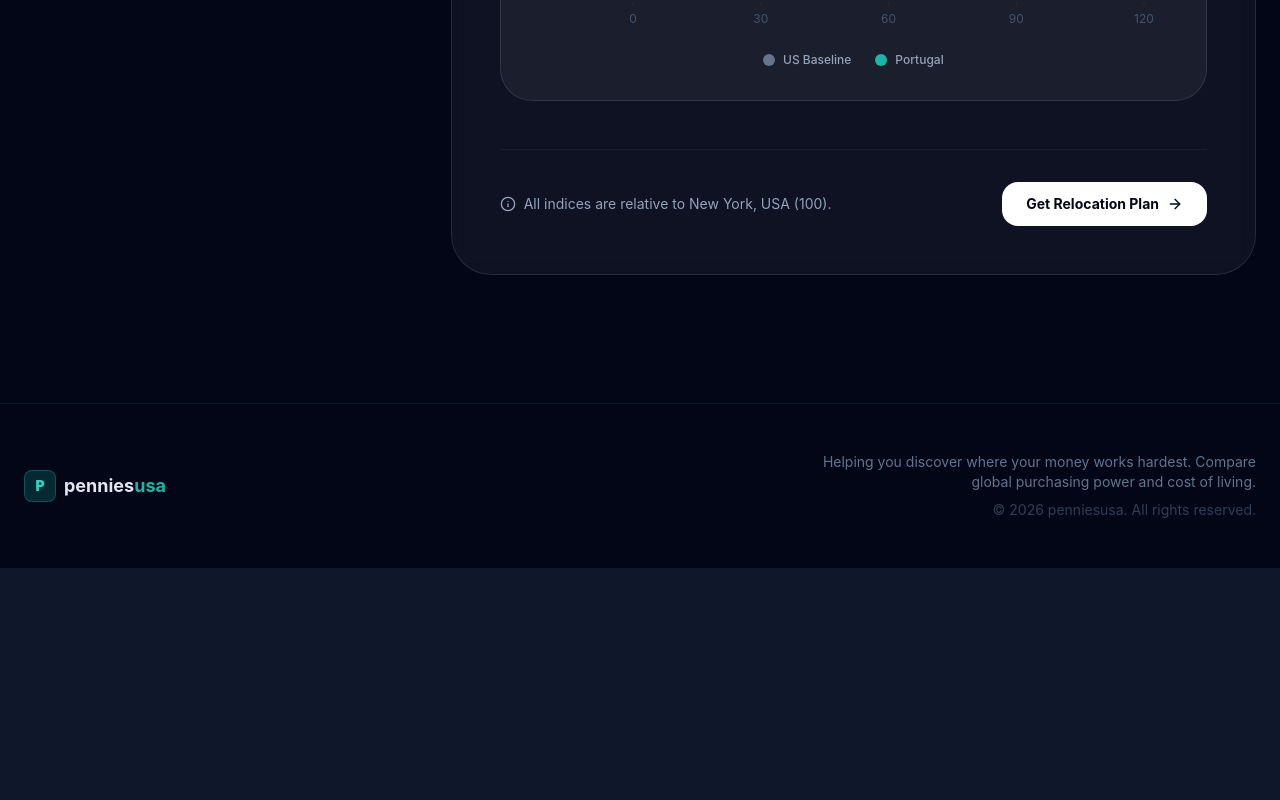
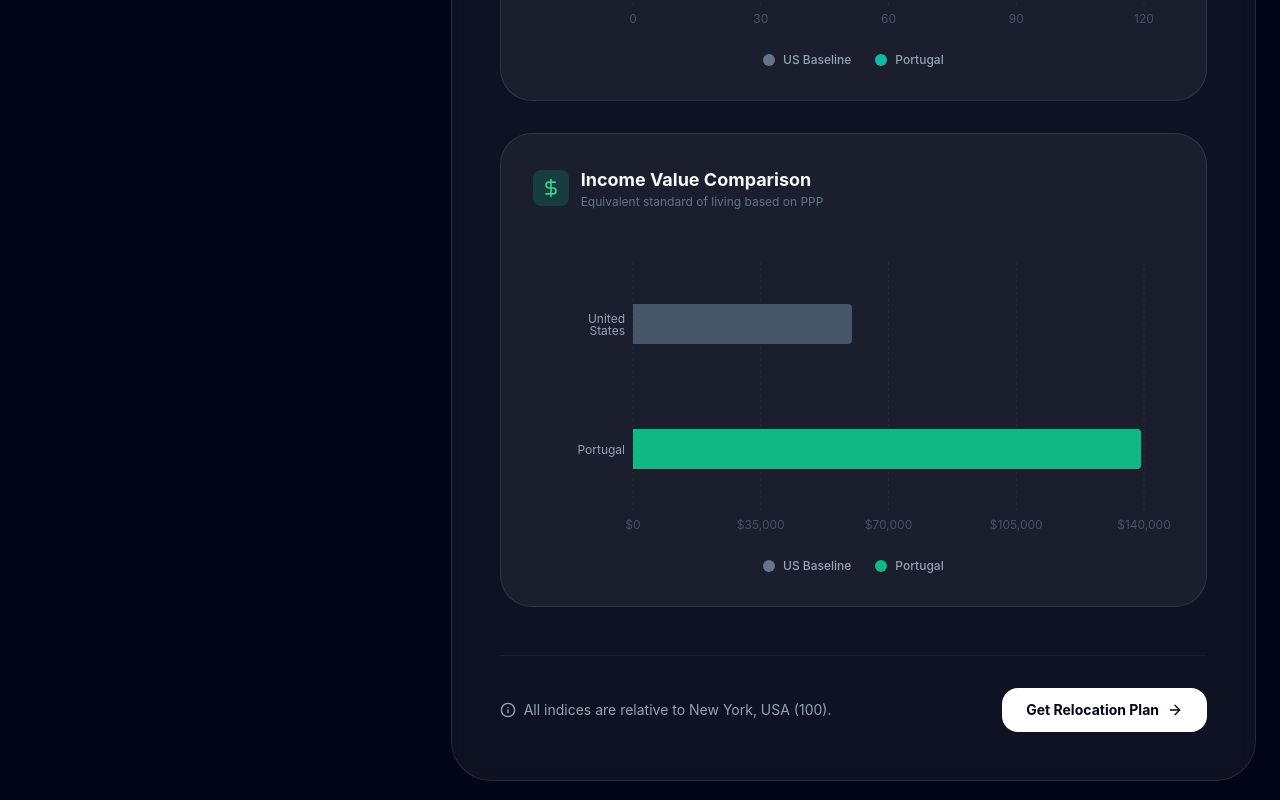
Before and after one commit to enochdeli/penniesusa.com, a React (Vite) app: page / in a window 1280 px wide. Shown: the part 1420-2220 px from the top of the page. Before the commit the page ends 1988 px from the top, so only its background shows below. Built offline with nearby package versions, Linux system fonts and the light colour scheme.

Commit message:
feat(GlobalExplorer): Add income value chart
Introduce a new chart to visually compare the income value between the US baseline and the selected country, adjusted for Purchasing Power Parity (PPP).

```diff
--- a/src/pages/GlobalExplorer.tsx
+++ b/src/pages/GlobalExplorer.tsx
@@ -327,6 +327,84 @@ const GlobalExplorer: React.FC = () => {
                     </div>
                   </div>
 
+                  {/* Income Value Chart */}
+                  <div className="mt-8 p-8 rounded-[2rem] bg-white/5 border border-white/10">
+                    <div className="flex items-center gap-3 mb-8">
+                      <div className="p-2 rounded-lg bg-emerald-500/20 text-emerald-400">
+                        <DollarSign className="w-5 h-5" />
+                      </div>
+                      <div>
+                        <h3 className="font-bold text-lg">Income Value Comparison</h3>
+                        <p className="text-xs text-slate-500">Equivalent standard of living based on PPP</p>
+                      </div>
+                    </div>
+
+                    <div className="h-[300px] w-full">
+                      <ResponsiveContainer width="100%" height="100%">
+                        <BarChart
+                          data={[
+                            { name: 'United States', value: income },
+                            { name: selectedCountry.name, value: calculatePPP(selectedCountry, income) }
+                          ]}
+                          margin={{ top: 20, right: 30, left: 0, bottom: 0 }}
+                          layout="vertical"
+                        >
+                          <CartesianGrid strokeDasharray="3 3" horizontal={false} stroke="rgba(255,255,255,0.05)" />
+                          <XAxis
+                            type="number"
+                            stroke="#475569"
+                            fontSize={12}
+                            tickLine={false}
+                            axisLine={false}
+                            tickFormatter={(value) => `$${value.toLocaleString()}`}
+                          />
+                          <YAxis
+                            dataKey="name"
+                            type="category"
+                            stroke="#94a3b8"
+                            fontSize={12}
+                            tickLine={false}
+                            axisLine={false}
+                            width={100}
+                          />
+                          <Tooltip
+                            cursor={{ fill: 'rgba(255,255,255,0.05)' }}
+                            contentStyle={{
+                              backgroundColor: '#0f172a',
+                              border: '1px solid rgba(255,255,255,0.1)',
+                              borderRadius: '12px',
+                              fontSize: '12px'
+                            }}
+                            formatter={(value: number) => [`$${value.toLocaleString(undefined, { maximumFractionDigits: 0 })}`, 'Income Value']}
+                          />
+                          <Bar
+                            dataKey="value"
+                            radius={[0, 4, 4, 0]}
+                            barSize={40}
+                          >
+                            {[
+                              { name: 'United States' },
+                              { name: selectedCountry.name }
+                            ].map((entry, index) => (
+                              <Cell key={`cell-${index}`} fill={index === 0 ? '#475569' : '#10b981'} />
+                            ))}
+                          </Bar>
+                        </BarChart>
+                      </ResponsiveContainer>
+                    </div>
+
+                    <div className="mt-4 flex items-center justify-center gap-6">
+                      <div className="flex items-center gap-2">
+                        <div className="w-3 h-3 rounded-full bg-slate-500" />
+                        <span className="text-xs text-slate-400 font-medium">US Baseline</span>
+                      </div>
+                      <div className="flex items-center gap-2">
+                        <div className="w-3 h-3 rounded-full bg-emerald-500" />
+                        <span className="text-xs text-slate-400 font-medium">{selectedCountry.name}</span>
+                      </div>
+                    </div>
+                  </div>
+
                   <div className="mt-12 pt-8 border-t border-white/5">
                     <div className="flex flex-col md:flex-row gap-6 items-center justify-between text-sm">
                       <div className="flex items-center gap-2 text-slate-400">
```
